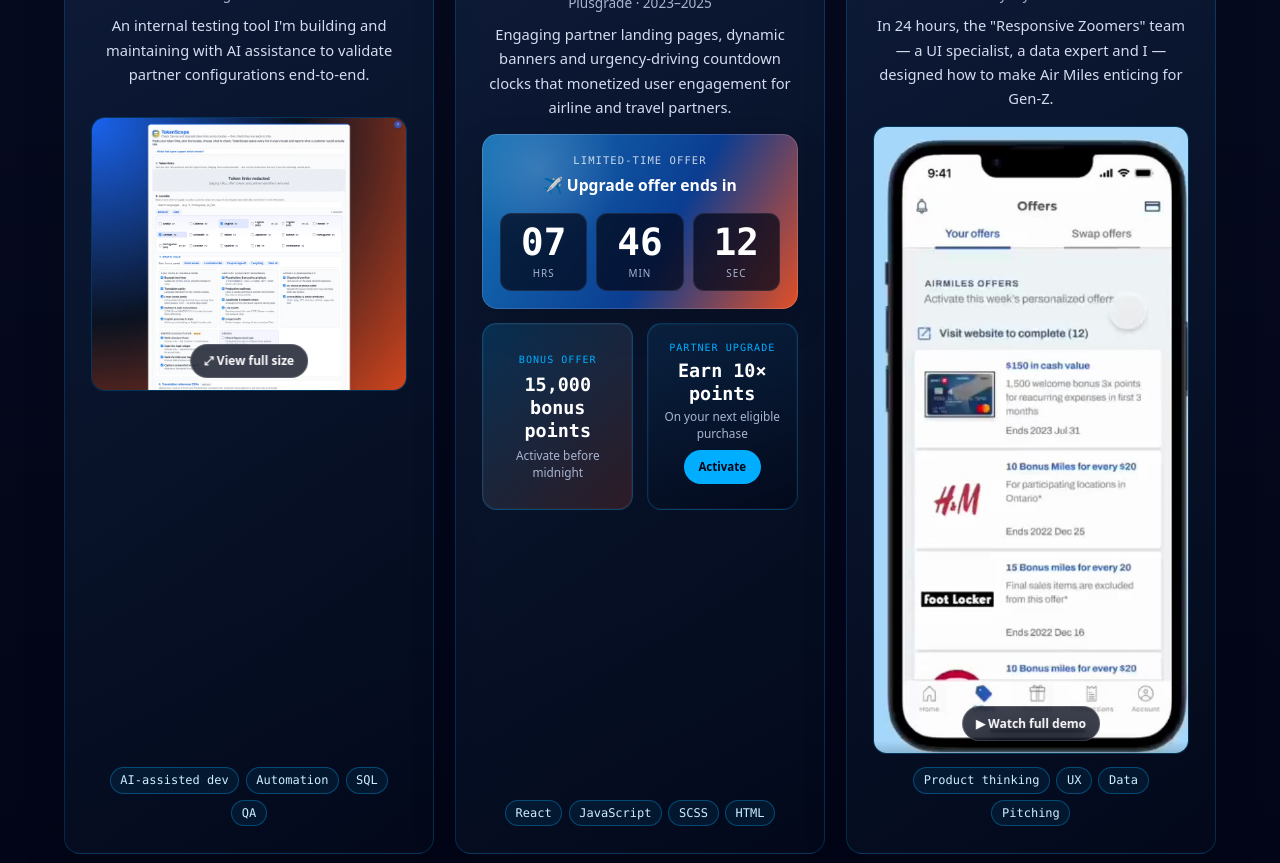
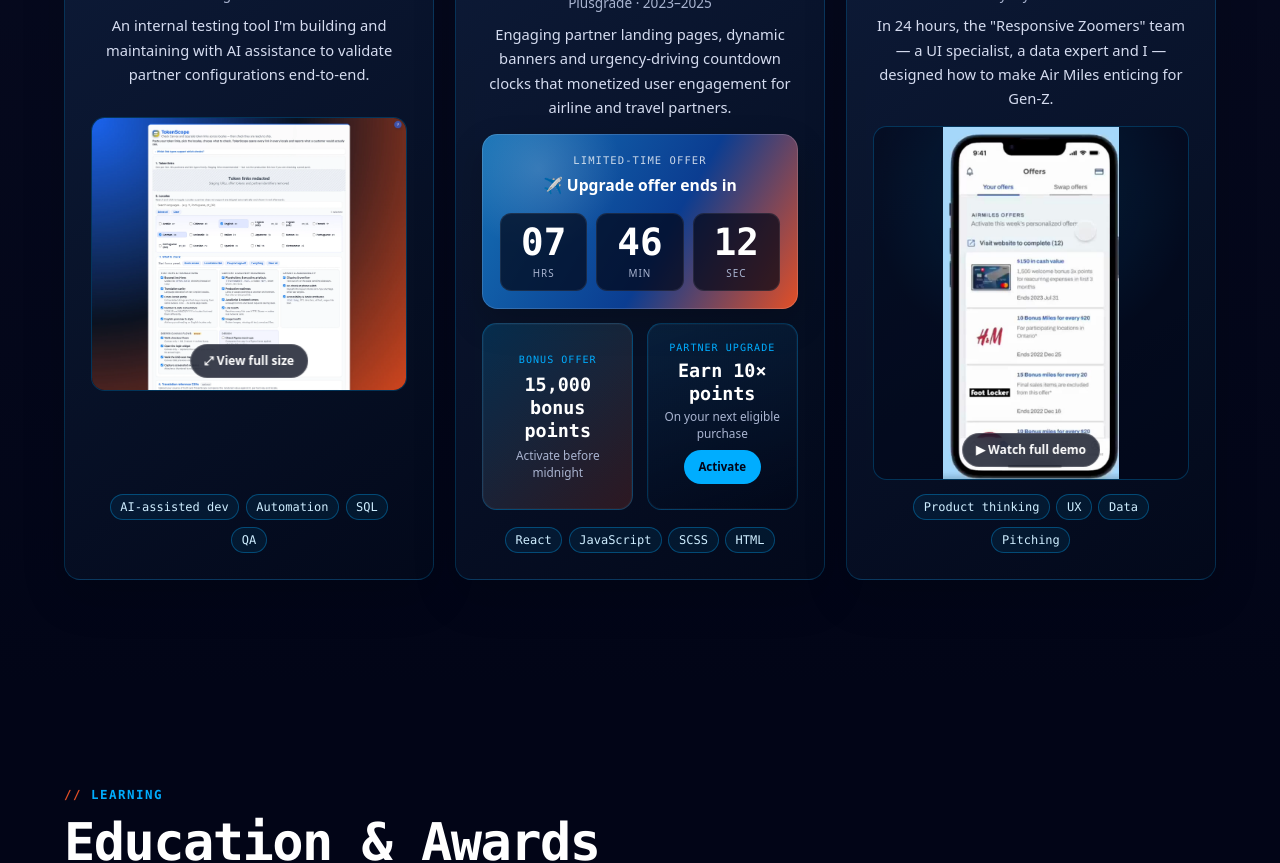
Before and after one commit to Masons-coding/my-resume-website, a React (Create React App) app: page / in a window 1280 px wide. Shown: the part 7200-8063 px from the top of the page. Built offline with nearby package versions, Linux system fonts and the light colour scheme; a web font is replaced by a local one.

Commit message:
Polish hackathon poster preview sizing

```diff
--- a/src/components/MyProjects/WorkMedia.scss
+++ b/src/components/MyProjects/WorkMedia.scss
@@ -24,11 +24,17 @@
   }
 
   // Tall phone recording: show the whole device, centred
-  &--video video {
+  &--video video,
+  &--video .work-media__poster {
     height: 22rem;
     width: auto;
     max-width: 100%;
     object-fit: contain;
+  }
+
+  &__poster {
+    display: block;
+    margin: 0 auto;
   }
 
   // Let screenshots breathe inside the card instead of cropping them aggressively.
@@ -63,7 +69,8 @@
 
 
 @media (max-width: 600px) {
-  .work-media--video video {
+  .work-media--video video,
+  .work-media--video .work-media__poster {
     height: 20rem;
   }
 
```
